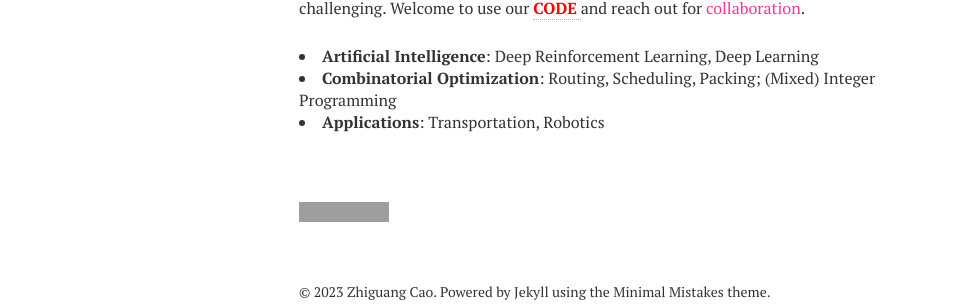
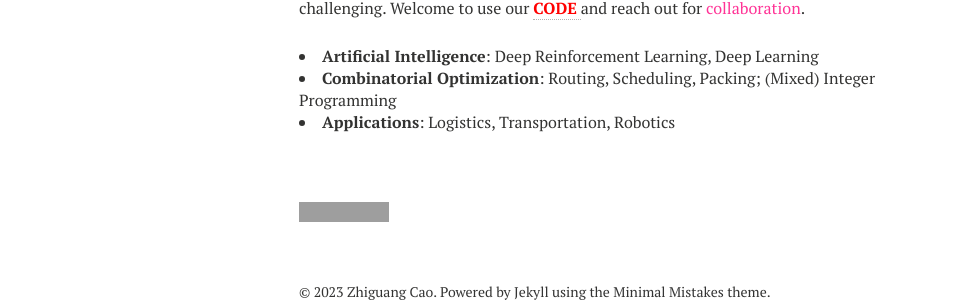
Before and after one commit to zhiguangcaosg/zhiguangcaosg.github.io, a Jekyll site: the page built from index.md, in a window 1280 px wide. Shown: the part 959-1265 px from the top of the page, without its empty margins (21-991 px from the left). Built offline with Jekyll 4.4.1, drawn with Linux system fonts in a browser that asks for light colours; nearby versions of some CDN libraries; grey boxes are pictures that could not be loaded.

Commit message:
Update index.md

```diff
--- a/index.md
+++ b/index.md
@@ -38,7 +38,7 @@ image: banner1.png
 <b>Combinatorial Optimization</b>:  Routing, Scheduling, Packing; (Mixed) Integer Programming
 </li>
 <li>
-<b>Applications</b>:  Transportation, Robotics
+<b>Applications</b>: Logistics, Transportation, Robotics
 </li>
 
 <br>
```
